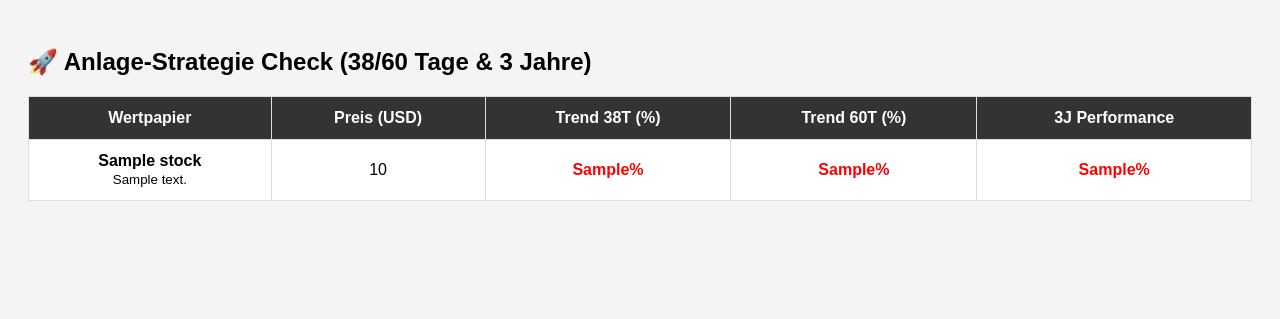
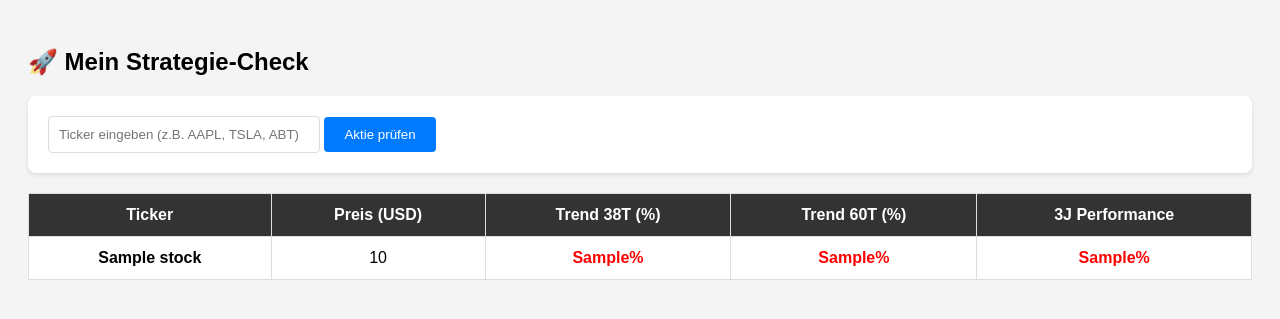
Before and after one commit to kwspeidel-lgtm/Anlagetool, a Flask app: template templates/index.html in a window 1280 px wide. Shown: the top 319 px of the page. Run offline with Flask 3, Linux system fonts and the light colour scheme; the template is opened without the code that fills it: most values are stand-ins (such as "Sample title", 1, 10 or a date in 2020).

Commit message:
Update index.html

```diff
--- a/templates/index.html
+++ b/templates/index.html
@@ -5,7 +5,10 @@
     <title>Strategie-Check Profi</title>
     <style>
         body { font-family: sans-serif; background: #f4f4f4; padding: 20px; }
-        table { width: 100%; border-collapse: collapse; background: white; margin-top: 20px; }
+        .search-box { background: white; padding: 20px; border-radius: 8px; margin-bottom: 20px; box-shadow: 0 2px 4px rgba(0,0,0,0.1); }
+        input { padding: 10px; width: 250px; border: 1px solid #ddd; border-radius: 4px; }
+        button { padding: 10px 20px; background: #007bff; color: white; border: none; border-radius: 4px; cursor: pointer; }
+        table { width: 100%; border-collapse: collapse; background: white; }
         th, td { padding: 12px; border: 1px solid #ddd; text-align: center; }
         th { background: #333; color: white; }
         .pos { color: green; font-weight: bold; }
@@ -13,11 +16,19 @@
     </style>
 </head>
 <body>
-    <h2>🚀 Anlage-Strategie Check (38/60 Tage & 3 Jahre)</h2>
+    <h2>🚀 Mein Strategie-Check</h2>
+
+    <div class="search-box">
+        <form action="/" method="POST">
+            <input type="text" name="ticker" placeholder="Ticker eingeben (z.B. AAPL, TSLA, ABT)" required>
+            <button type="submit">Aktie prüfen</button>
+        </form>
+    </div>
+
     <table>
         <thead>
             <tr>
-                <th>Wertpapier</th>
+                <th>Ticker</th>
                 <th>Preis (USD)</th>
                 <th>Trend 38T (%)</th>
                 <th>Trend 60T (%)</th>
@@ -27,7 +38,7 @@
         <tbody>
             {% for s in stocks %}
             <tr>
-                <td><strong>{{ s.name }}</strong><br><small>{{ s.isin }}</small></td>
+                <td><strong>{{ s.name }}</strong></td>
                 <td>{{ s.price }}</td>
                 <td class="{{ 'pos' if s.dist38 > 0 else 'neg' }}">{{ s.dist38 }}%</td>
                 <td class="{{ 'pos' if s.dist60 > 0 else 'neg' }}">{{ s.dist60 }}%</td>
```
